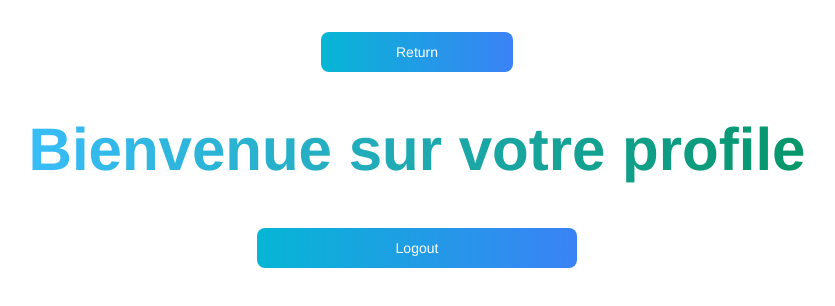
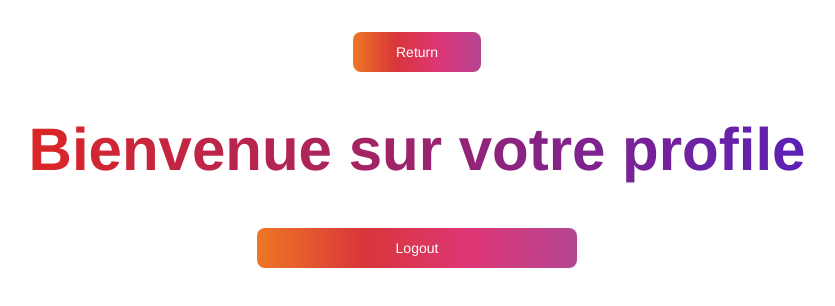
Before and after one commit to leaPortier74/tdd-crm, a Vue app: page /#/user/1 in a window 1280 px wide. Shown: the top 306 px of the page, without its empty margins (223-1058 px from the left). Built offline with nearby package versions, Linux system fonts and the light colour scheme; no server answers.

Commit message:
re design

```diff
--- a/src/components/Card.vue
+++ b/src/components/Card.vue
@@ -1,18 +1,18 @@
 <template>
-    <div class="container max-w-7xl mx-auto px-4">
+    <div class="container max-w-7xl mx-auto px-4" style="margin-top: 2rem;">
         <div v-if="users" class="flex flex-wrap w-full ">
             <div v-for="user in users" v-bind:key="`user-${user.id}`"
                 class="fw-full md:w-6/12 lg:w-3/12 lg:mb-3 mb-12 px-4">
-                <div class="bg-white border border-gray-200 rounded-lg shadow dark:bg-gray-800 dark:border-gray-700"
+                <div class="bg-white border border-gray-200 rounded-lg shadow "
                     style="padding: 2rem; margin: 0.2rem;">
                     <img class="w-24 h-24 mb-3 rounded-full shadow-lg" style="display: initial;"
                         v-bind:alt="`${user.first_name} ${user.last_name}`" v-bind:src="`${user.avatar}`" />
-                    <h5 class="mb-1 text-xl font-medium text-gray-900 dark:text-white">{{ user.first_name }} {{
+                    <h5 class="mb-1 text-xl font-medium text-gray-900">{{ user.first_name }} {{
                         user.last_name }}</h5>
                     <div class="mt-4 space-x-3 md:mt-6">
                         <router-link v-bind:to="`/user/${user.id}`" custom v-slot="{ navigate }">
-                            <button @click="navigate" role="link"
-                                class="inline-flex items-center px-4 py-2 text-sm font-medium text-center text-white bg-blue-700 rounded-lg hover:bg-blue-800 focus:ring-4 focus:outline-none focus:ring-blue-300 dark:bg-blue-600 dark:hover:bg-blue-700 dark:focus:ring-blue-800">Plus
+                            <button @click="navigate" role="link" style="background: linear-gradient(to right, #ee7724, #d8363a, #dd3675, #b44593);"
+                                class="inline-flex items-center px-4 py-2 text-sm font-medium text-center text-white rounded-lg focus:ring-4 focus:outline-none ">Plus
                                 d'information</button>
                         </router-link>
                     </div>
@@ -22,7 +22,7 @@
     </div>
     <div>
         <router-link to="/" custom v-slot="{ navigate }">
-            <button id="logout" style="margin: 2rem 0; width: 50%;" class="items-center px-4 py-2 text-sm font-medium text-center text-white bg-blue-700 rounded-lg hover:bg-blue-800 focus:ring-4 focus:outline-none focus:ring-blue-300 dark:bg-blue-600 dark:hover:bg-blue-700 dark:focus:ring-blue-800" @click="navigate" role="link">Logout</button>
+            <button id="logout" style="margin: 2rem 0; width: 50%; background: linear-gradient(to right, #ee7724, #d8363a, #dd3675, #b44593);" class="items-center px-4 py-2 text-sm font-medium text-center text-white rounded-lg  focus:ring-4 focus:outline-none " @click="navigate" role="link">Logout</button>
         </router-link>
     </div>
 </template>
--- a/src/views/User.vue
+++ b/src/views/User.vue
@@ -1,10 +1,10 @@
 <template>
   <router-link to="/dashboard" custom v-slot="{navigate} ">
-    <button id="dashboard"  style="margin: 2rem 0; width: 15%;" class="text-white bg-gradient-to-r from-cyan-500 to-blue-500 hover:bg-gradient-to-bl focus:ring-4 focus:outline-none focus:ring-cyan-300 dark:focus:ring-cyan-800 font-medium rounded-lg text-sm px-5 py-2.5 text-center mr-2 mb-2"  @click="navigate" role="link">Return</button>
+    <button id="dashboard"  style="margin: 2rem 0; width: 10%; background: linear-gradient(to right, #ee7724, #d8363a, #dd3675, #b44593);" class="text-white bg-gradient-to-r focus:ring-4 focus:outline-none font-medium rounded-lg text-sm px-5 py-2.5 text-center mr-2 mb-2"  @click="navigate" role="link">Return</button>
   </router-link>
   <div class="user">
 
-<h1 class="mb-4 mt-4 text-3xl font-extrabold text-gray-900 dark:text-white md:text-5xl lg:text-6xl"><span class="text-transparent bg-clip-text bg-gradient-to-r to-emerald-600 from-sky-400">Bienvenue sur votre profile</span></h1>
+<h1 class="mb-4 mt-4 text-3xl font-extrabold text-gray-900 dark:text-white md:text-5xl lg:text-6xl"><span class="text-transparent bg-clip-text bg-gradient-to-r to-violet-800 from-red-600">Bienvenue sur votre profile</span></h1>
 
     <div class="" v-if="user">
       <img v-bind:alt="`${user.first_name} ${user.last_name}`" v-bind:src="`${user.avatar}`" class="rounded-xl shadow-lg mx-auto border-none" style="width: 15%;">
@@ -27,7 +27,7 @@
   </div>
   <div>
     <router-link to="/" custom v-slot="{navigate} ">
-        <button id="logout" style="margin: 2rem 0; width: 25%;" class="text-white bg-gradient-to-r from-cyan-500 to-blue-500 hover:bg-gradient-to-bl focus:ring-4 focus:outline-none focus:ring-cyan-300 dark:focus:ring-cyan-800 font-medium rounded-lg text-sm px-5 py-2.5 text-center mr-2 mb-2"  @click="navigate" role="link">Logout</button>
+        <button id="logout" style="margin: 2rem 0; width: 25%; background: linear-gradient(to right, #ee7724, #d8363a, #dd3675, #b44593);" class="text-white to-bl focus:ring-4 focus:outline-none font-medium rounded-lg text-sm px-5 py-2.5 text-center mr-2 mb-2"  @click="navigate" role="link">Logout</button>
     </router-link>
   </div>
 </template>
```
